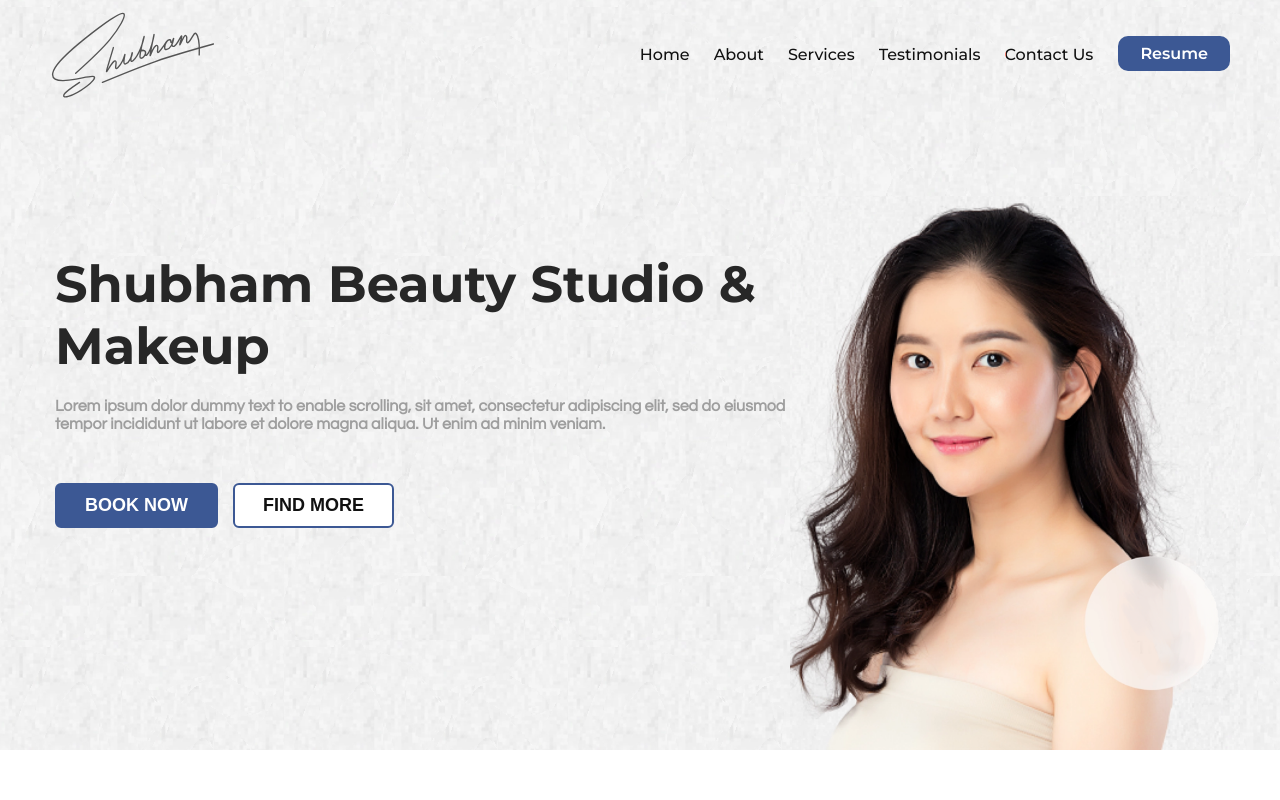
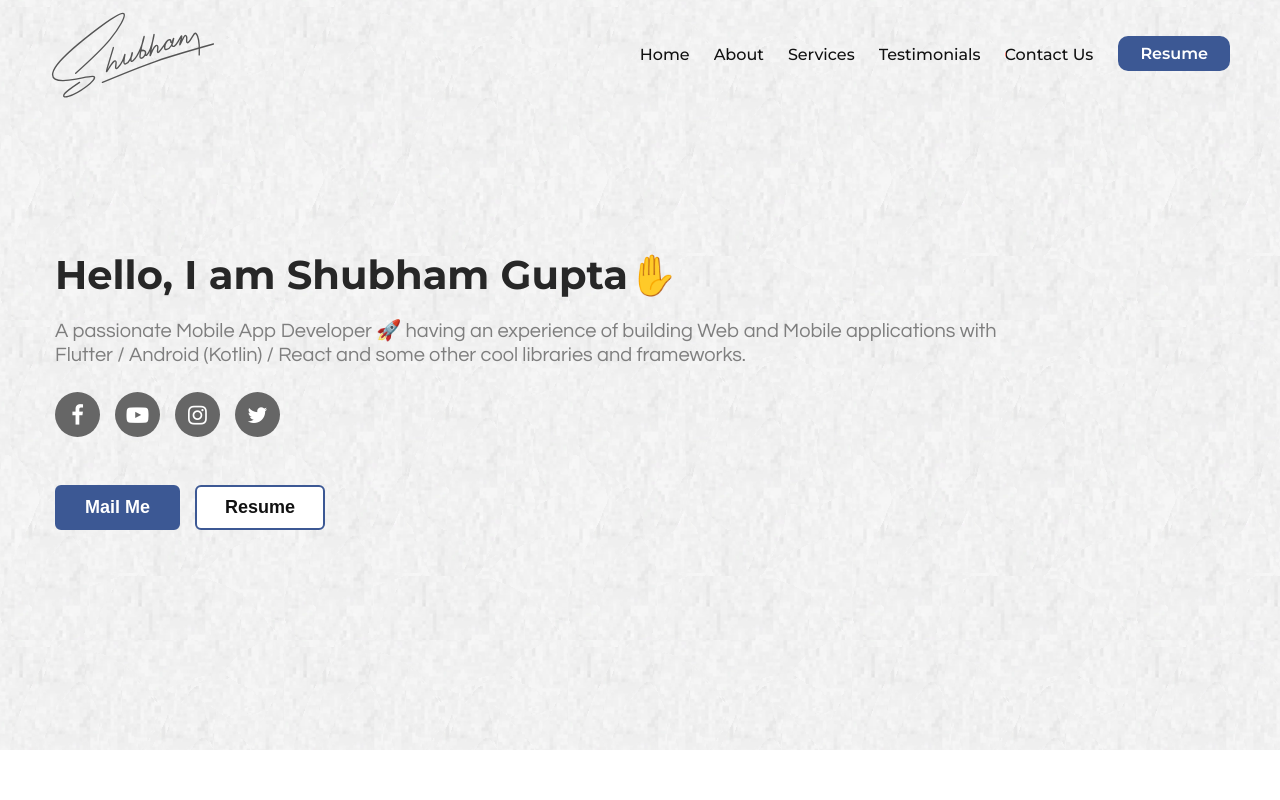
Before and after one commit to shubham16g/shubham-gupta-16.github.io, a React (Create React App) app: page / in a window 1280 px wide. Shown: the top 800 px of the page. Built offline with nearby package versions, Linux system fonts and the light colour scheme; the HTML template or start-up script is replaced by a standard one.

Commit message:
Site Header part ready

```diff
--- a/src/App.js
+++ b/src/App.js
@@ -15,34 +15,43 @@ import { SplashScreen } from './components/SplashScreen';
 
 
 function App() {
-  const name = 'Shubham'
   const [isLoading, setLoading] = useState(false)
+  const [isVisible, setVisible] = useState(true)
 
   useEffect(() => {
-    Aos.init();
+    Aos.init({
+      offset: 80,
+      duration: 800,
+      once: true
+    });
     Aos.refresh();
   }, []);
 
   // alert(location.pathname)
 
+  setTimeout(() => {
+    setVisible(false);
+  }, 3000);
+
   return (
     <>
-      <SplashScreen duration={3000} />
-      <BrowserRouter>
-        <Navbar title={name} onLoading={setLoading} onSignInClicked={() => { }} />
+      <SplashScreen visible={isVisible} />
+      {isVisible ? <></> : <BrowserRouter>
+        <Navbar onLoading={setLoading} onSignInClicked={() => { }} />
         <Routes>
           <Route exact path='/' element={
             <>
-              <Header title={name} />
-              <About />
-              <Services items={[1, 2, 3, 3, 3, 3, 3, 3, 3, 3, 3, 3,]} />
-              <Testimonials />
-              <ContactUs />
+              <Header />
+              {/* <About /> */}
+              {/* <Services items={[1, 2, 3, 3, 3, 3, 3, 3, 3, 3, 3, 3,]} /> */}
+              {/* <Testimonials /> */}
+              {/* <ContactUs /> */}
             </>
           } />
         </Routes>
+        {/* <Footer /> */}
       </BrowserRouter>
-      <Footer />
+      }
       <Loading visible={isLoading} />
     </>
   );
--- a/src/components/SplashScreen.js
+++ b/src/components/SplashScreen.js
@@ -1,13 +1,14 @@
 
 import React, { useState } from 'react'
 import Lottie from 'react-lottie-player'
+import '../css/splash_screen.css'
+
 
 import s1 from '../assets/lottie/s_1.json'
 import s2 from '../assets/lottie/s_2.json'
 import s3 from '../assets/lottie/s_3.json'
 
-export const SplashScreen = ({duration}) => {
-    const [visible, setVisible] = useState(true);
+export const SplashScreen = ({visible}) => {
     const [s2State, setS2State] = useState(false);
     const [s3State, setS3State] = useState(false);
 
@@ -19,31 +20,32 @@ export const SplashScreen = ({duration}) => {
         setS3State(true);
     }, 450);
 
-    setTimeout(() => {
-        setVisible(false);
-    }, duration - 400);
 
-    const style = { width: 250, height: 150, position: 'absolute', top: '50%', left: '50%', transform: 'translate(-50%, -50%)' }
+
+    const style= {width: 250}
 
     return (
-        <div style={{ background:'#001122', transition:'400ms', opacity: visible ? '1' : '0', position: 'fixed', height: '100vh', width: '100vw', zIndex: 1000 }}>
+        <div className={visible ? 'splash-container' : 'splash-container hidden'}>
             <Lottie
                 loop={false}
+                style={style}
                 animationData={s1}
                 play
-                style={style}
+                className='lottie-splash-logo'
             />
             <Lottie
                 loop={false}
+                style={style}
                 animationData={s2}
                 play={s2State}
-                style={style}
+                className='lottie-splash-logo'
             />
             <Lottie
                 loop={false}
+                style={style}
                 animationData={s3}
                 play={s3State}
-                style={style}
+                className='lottie-splash-logo'
             />
         </div>
     )
--- a/src/components/homepage/Header.js
+++ b/src/components/homepage/Header.js
@@ -2,26 +2,36 @@ import React from 'react'
 
 import "../../css/header.css";
 import "../../css/button.css";
-import pic from "../../images/pic.png";
+// import pic from "../../images/me_alpha.png";
 
-export default function Header({ title }) {
+export default function Header() {
     return (
         <header id="home">
             <div className="page-container">
                 <div className="header-content">
                     <div className="text-content">
-                      <h1 className="header-title">{title} Beauty Studio & Makeup</h1>
-                      <p className="header-body">
-                          Lorem ipsum dolor dummy text to enable scrolling, sit amet, consectetur adipiscing elit, sed do eiusmod tempor incididunt ut labore et dolore magna aliqua. Ut enim ad minim veniam.
+                        <h1 className="header-title" data-aos="fade-up" data-aos-delay='300'>Hello, I am Shubham Gupta✋</h1>
+                        <p className="header-body" data-aos="fade-up" data-aos-delay='500'>
+                            A passionate Mobile App Developer 🚀 having an experience of building Web and Mobile applications with Flutter / Android (Kotlin) / React and some other cool libraries and frameworks.
                         </p>
+                        <div className="footer-timing social-links">
+                            <a href={'./'} className="fb" data-aos="fade-up" data-aos-delay='600'> <i className="fa fa-facebook" aria-hidden="true"></i></a>
+                            <a href={'./'} className="yt" data-aos="fade-up" data-aos-delay='650'> <i className="fa fa-youtube-play" aria-hidden="true"></i></a>
+                            <a href={'./'} className="ig" data-aos="fade-up" data-aos-delay='700'> <i className="fa fa-instagram" aria-hidden="true"></i></a>
+                            <a href={'./'} className="tw" data-aos="fade-up" data-aos-delay='750'> <i className="fa fa-twitter" aria-hidden="true"></i></a>
+                        </div>
+                        <br />
+                        <br />
+                        <br />
                         <div>
-                          <a href="#services" className="b-btn hard">BOOK NOW</a>
-                          <a href="#about" style={{marginLeft: '15px'}} className="b-btn hard inverse">FIND MORE</a>
+                            <a href="#services" data-aos="fade-up" data-aos-delay='900' className="b-btn hard">Mail Me</a>
+                            <a href="#about" data-aos="fade-up" data-aos-delay='1000' style={{ marginLeft: '15px' }} className="b-btn hard inverse">Resume</a>
                         </div>
+
                     </div>
-                  <div className="header-image">
-                      <img src={pic} alt="Header"/>
-                  </div>
+                    {/* <div className="header-image" data-aos="fade-up"> */}
+                        {/* <img src={pic} alt="Header" /> */}
+                    {/* </div> */}
                 </div>
             </div>
         </header>
--- a/src/components/homepage/Navbar.js
+++ b/src/components/homepage/Navbar.js
@@ -32,11 +32,11 @@ export default function Navbar({ title, onSignInClicked, onLoading }) {
 
     let navItems = navAlwaysCollapsed ? <></> :
         <div id="navbar-menu" className={isMenuOpend ? 'open' : ''}>
-            <a className="header-item link" href="#home">Home</a>
-            <a className="header-item link" href="#about">About</a>
-            <a className="header-item link" href="#services">Services</a>
-            <a className="header-item link" href="#testimonials">Testimonials</a>
-            <a className="header-item link" href="#contact-us">Contact Us</a>
+            <a className="header-item link" data-aos="fade-down" data-aos-delay='10' href="#home">Home</a>
+            <a className="header-item link" data-aos="fade-down" data-aos-delay='50' href="#about">About</a>
+            <a className="header-item link" data-aos="fade-down" data-aos-delay='100' href="#services">Services</a>
+            <a className="header-item link" data-aos="fade-down" data-aos-delay='150' href="#testimonials">Testimonials</a>
+            <a className="header-item link" data-aos="fade-down" data-aos-delay='200' href="#contact-us">Contact Us</a>
         </div>
 
 
@@ -49,7 +49,7 @@ export default function Navbar({ title, onSignInClicked, onLoading }) {
 
 
                     {/* todo php code here */}
-                    <Link to={navAlwaysCollapsed ? './' : '#home'} id="navbar-logo" className={isCollapsed ? 'collapsed' : ''}>
+                    <Link  to={navAlwaysCollapsed ? './' : '#home'} id="navbar-logo" className={isCollapsed ? 'collapsed' : ''}>
 
                     </Link>
 
@@ -58,7 +58,7 @@ export default function Navbar({ title, onSignInClicked, onLoading }) {
                 <div className="navbar-section">
                     {navItems}
 
-                    <Link to={'/resume'} target="_blank" onClick={onSignInClicked} className="header-item btn">Resume</Link>
+                    <Link data-aos="fade-down" data-aos-delay='250' to={'/resume'} target="_blank" onClick={onSignInClicked} className="header-item btn">Resume</Link>
                     {navAlwaysCollapsed ? <></> :
                         <div id="menu-btn" onClick={() => {
                             setMenuOpen(!isMenuOpend)
--- a/src/css/header.css
+++ b/src/css/header.css
@@ -9,7 +9,7 @@ header {
     display: grid;
     align-items: center;
     position: relative;
-    grid-template-columns: auto 430px;
+    grid-template-columns: auto 200px;
 }
 
 .header-content>.text-content {
@@ -18,17 +18,15 @@ header {
 
 h1.header-title {
     margin-top: 30px;
-    font-size: 51px;
+    font-size: 40px;
     font-weight: 700;
     z-index: 20;
 }
 
 .header-body {
     margin-top: 20px;
-    font-weight: 600;
-    font-size: 16px;
-    margin-bottom: 50px;
-    color: #9e9e9e;
+    font-size: 20px;
+    color: #7e7e7e;
 }
 
 .header-image {
--- a/src/css/navbar.css
+++ b/src/css/navbar.css
@@ -43,7 +43,7 @@
     position: relative;
     font-family: 'Montserrat', sans-serif;
     font-weight: 500;
-    transition: 0.2s;
+    /* transition: 0.2s; */
 }
 
 #navbar-contents a.header-item.link {
@@ -71,8 +71,8 @@
     transition: 0.4s !important;
     width: 200px;
     height: 90px;
+    transform-origin: top left;
     background-size: contain;
-    transform-origin: top left;
     background-repeat: no-repeat;
     background-image: url('../assets/s_3.svg');
 }
@@ -383,7 +383,7 @@
         -webkit-text-fill-color: transparent;
         background-size: 200% 100%;
         background-position: 100%;
-        transition: background-position 275ms ease;
+        /* transition: background-position 275ms ease; */
     }
 
     #navbar-contents a.header-item.link:before {
--- /dev/null
+++ b/src/css/splash_screen.css
@@ -0,0 +1,25 @@
+.lottie-splash-logo {
+    position: absolute;
+    top: 50%;
+    filter: invert();
+    left: 50%;
+    transform: translate(-50%, -50%);
+}
+
+.splash-container {
+    top: 0;
+    background: rgb(64, 85, 144);
+    background: radial-gradient(circle, rgba(64, 85, 144, 1) 0%, rgba(48, 47, 91, 1) 100%);
+    /* background: url('../images/bg.png'); */
+    transition: 400ms;
+    position: fixed;
+    height: 100vh;
+    width: 100vw;
+    z-index: 1000;
+    opacity: 1;
+}
+
+.splash-container.hidden {
+    opacity: 0;
+    pointer-events: none;
+}
--- a/src/index.css
+++ b/src/index.css
@@ -32,7 +32,7 @@ html {
 
 body {
   margin: 0;
-  overflow-y: scroll;
+  overflow-y: auto;
 
   font-size: 16px;
   font-family: -apple-system, BlinkMacSystemFont, 'Segoe UI', 'Roboto', 'Oxygen',
@@ -68,7 +68,7 @@ h1.med, h2.med, h3.med, h4.med, h5.med {
 
 p {
   color: #666666;
-  line-height: 18px;
+  line-height: 24px;
 }
 
 input::-webkit-outer-spin-button, input::-webkit-inner-spin-button {
```
Lines whose indentation alone changed are shown as unchanged.
